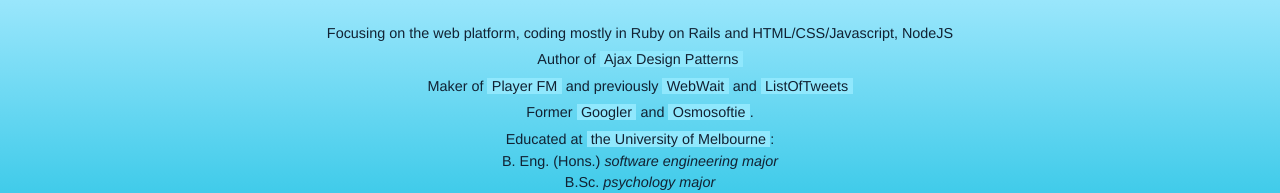
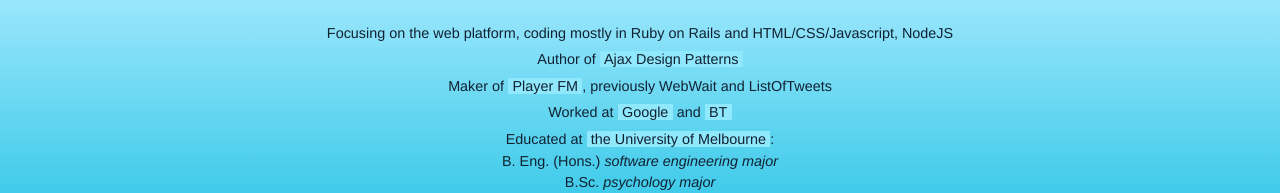
Before and after one commit to mahemoff/homepage, a plain HTML site: page index.html in a window 1280 px wide. Shown: the part 93-286 px from the top of the page. Drawn offline with Linux system fonts and the light colour scheme.

Commit message:
removed obsolete homepage links
thanks @autiomaa!

```diff
--- a/index.html
+++ b/index.html
@@ -72,8 +72,8 @@ p#mainContacts a { padding-left: 0 !important; }
       <ul>
         <li>Focusing on the web platform, coding mostly in Ruby on Rails and HTML/CSS/Javascript, NodeJS</li>
         <li>Author of <a href="https://www.amazon.com/Ajax-Design-Patterns-Michael-Mahemoff/product-reviews/0596101805">Ajax Design Patterns</a></li>
-        <li>Maker of <a href='http://player.fm'>Player FM</a> and previously <a href="http://webwait.com">WebWait</a> and <a href="http://listoftweets.com">ListOfTweets</a></li>
-        <li>Former <a href="http://xooglers.blogspot.co.uk/">Googler</a> and <a href="http://osmosoft.com">Osmosoftie</a>.</li>
+        <li>Maker of <a href='http://player.fm'>Player FM</a>, previously WebWait and ListOfTweets</li>
+        <li>Worked at <a href="http://xooglers.blogspot.co.uk/">Google</a> and <a href='https://bt.com'>BT</a></li>
         <li>Educated at <a href="http://en.wikipedia.org/wiki/University_of_Melbourne">the University of Melbourne</a>:<br/>
           B. Eng. (Hons.) <i>software engineering major</i><br/>
           B.Sc. <i>psychology major</i><br/>
```
